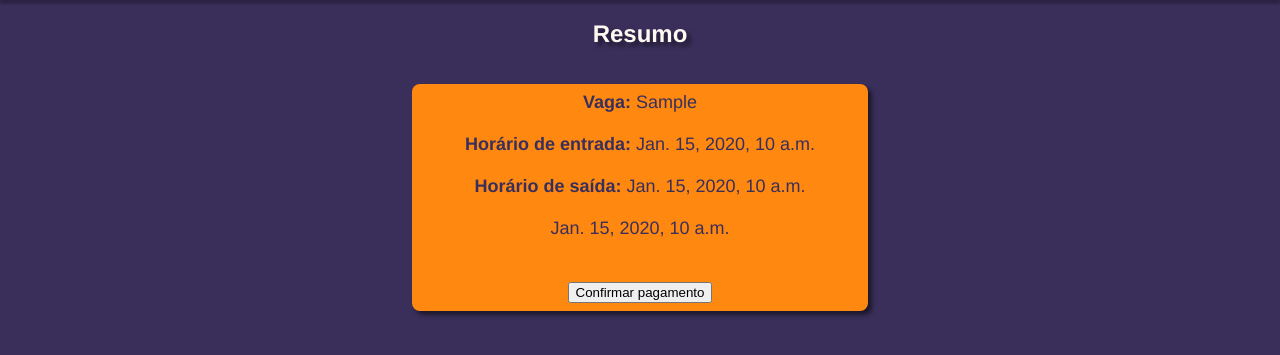
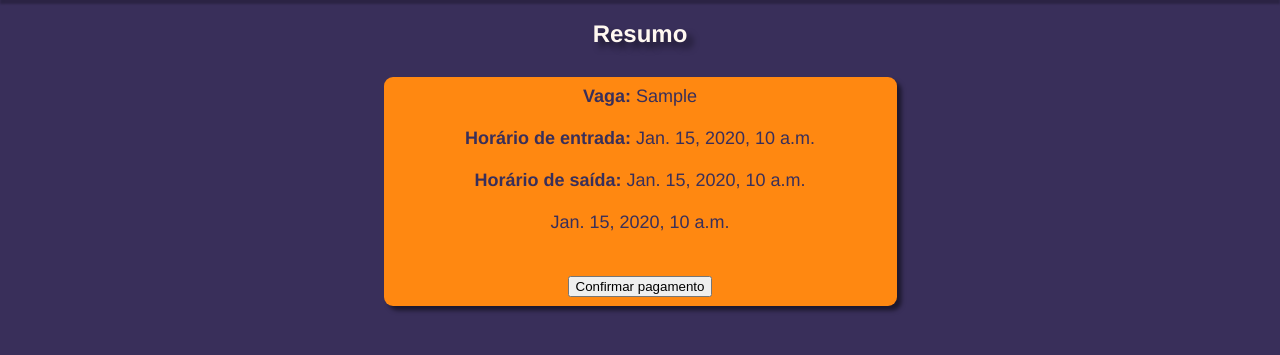
Before and after one commit to vitor-lima-ms/new_parking_lot_app_manage, a Django app: template core/templates/core_pre_finish.html in a window 1280 px wide. Shown: the part 109-464 px from the top of the page. Run offline with Django 3.2, Linux system fonts and the light colour scheme; the template is opened without the code that fills it: most values are stand-ins (such as "Sample title", 1, 10 or a date in 2020).

Commit message:
Update core_pre_finish.css

```diff
--- a/static/css/core_pre_finish.css
+++ b/static/css/core_pre_finish.css
@@ -1,6 +1,6 @@
 h2 {
     text-align: center;
-    text-shadow: 4px 4px 4px rgba(0, 0, 0, 0.5);
+    text-shadow: 0.25em 0.25em 0.25em rgba(0, 0, 0, 0.5);
 }
 #first_sec {
     display: flex;
@@ -12,12 +12,12 @@ h2 {
     flex-direction: column;
     align-items: center;
     justify-content: space-evenly;
-    width: 440px;
-    margin: 16px 16px 16px 16px;
-    padding: 8px;
+    width: 27.5em;
+    margin: 0.5em;
+    padding: 0.5em;
     background-color: #FF8811;
     font-size: large;
-    box-shadow: 4px 4px 4px rgba(0, 0, 0, 0.5);
-    border-radius: 8px;
+    box-shadow: 0.25em 0.25em 0.25em rgba(0, 0, 0, 0.5);
+    border-radius: 0.5em;
     color: #392F5A;
 }
```
